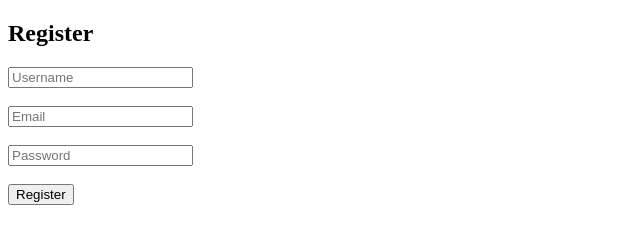
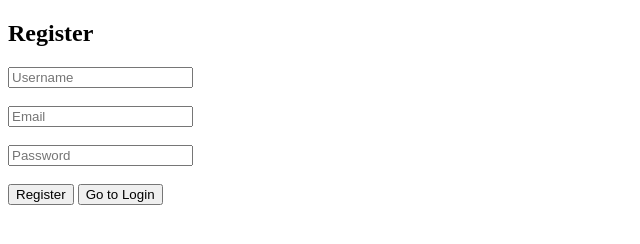
Before and after one commit to sauravchauhan010/loginsmc, a plain HTML site: page index.html in a window 1280 px wide. Shown: the whole page, without its empty margins (0-640 px from the left). Drawn offline with Linux system fonts and the light colour scheme.

Commit message:
Update index.html

```diff
--- a/index.html
+++ b/index.html
@@ -10,6 +10,7 @@
     <input type="email" id="email" placeholder="Email" required><br><br>
     <input type="password" id="password" placeholder="Password" required><br><br>
     <button type="submit">Register</button>
+    <a href="login.html"><button type="button">Go to Login</button></a>
   </form>
 
   <p id="msg"></p>
```
